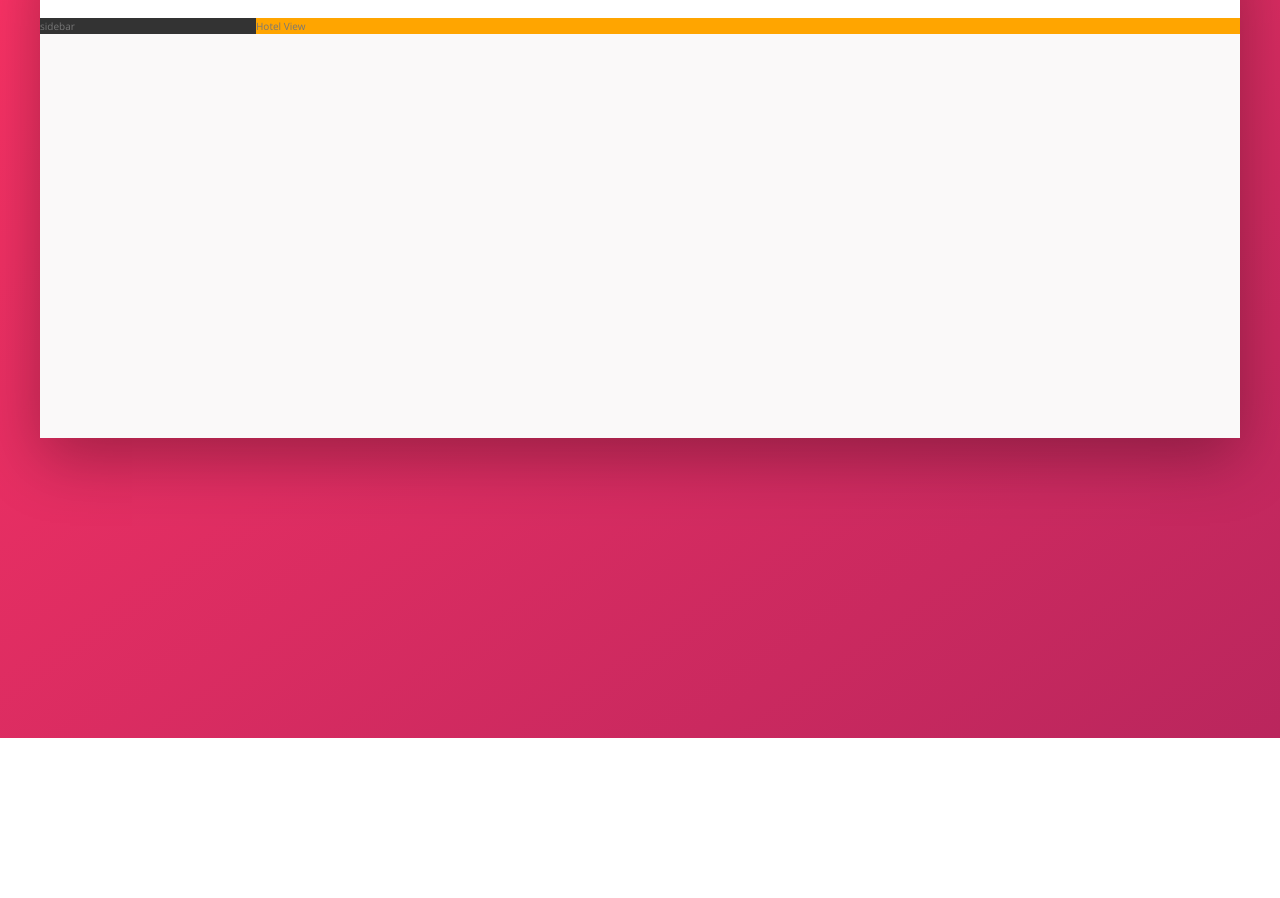
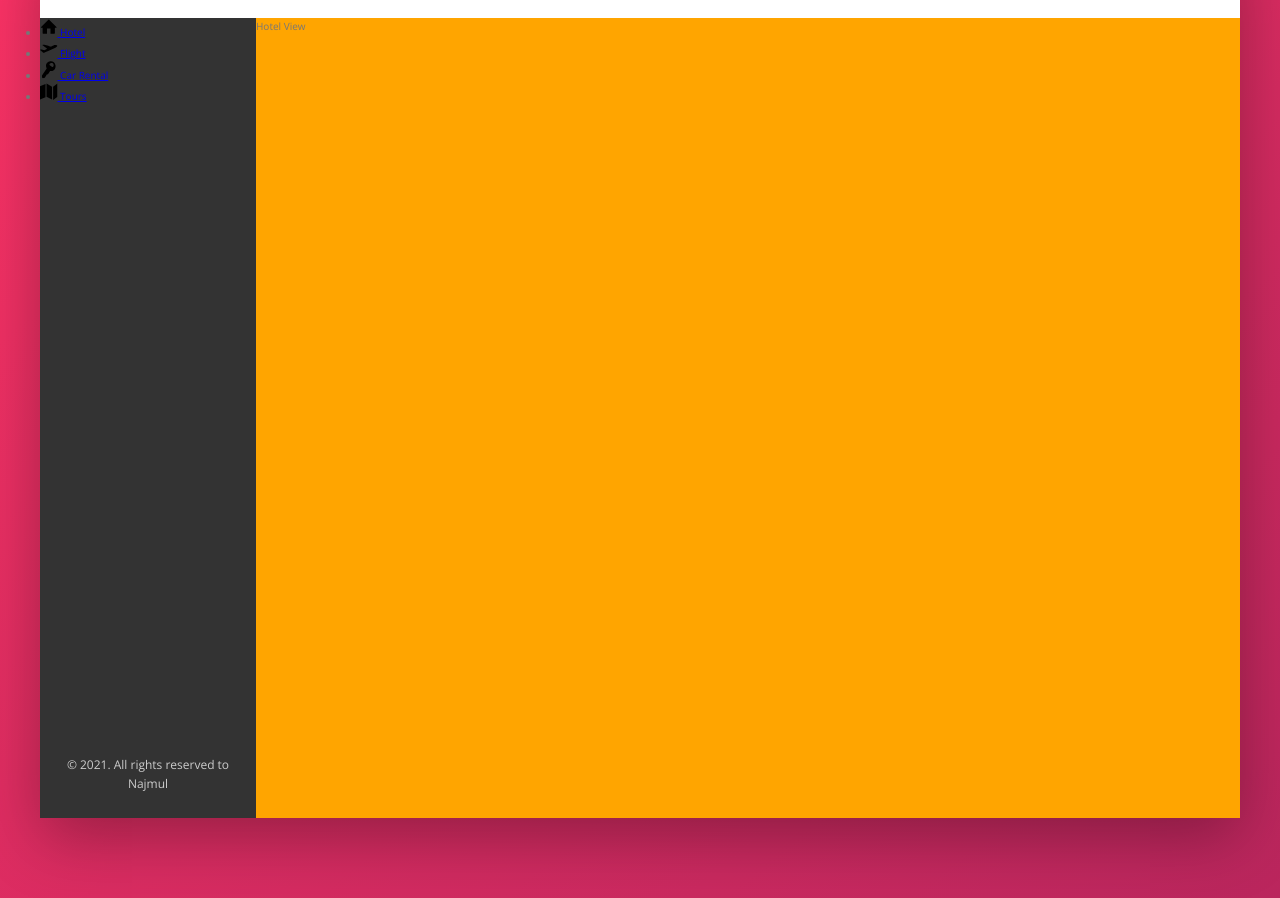
Before and after one commit to najmulmyself/Trillo, a website: page index.html in a window 1280 px wide. Shown: the part 142-1040 px from the top of the page. Before the commit the page ends 880 px from the top, so only its background shows below. Drawn offline with nearby package versions, Linux system fonts and the light colour scheme.

Commit message:
sidebar content added

```diff
--- a/index.html
+++ b/index.html
@@ -49,11 +49,49 @@
         </nav>
       </header>
       <div class="content">
-        <nav class="sidebar">sidebar</nav>
+        <nav class="sidebar">
+          <ul class="side-nav">
+            <li class="side-nav_item">
+              <a href="#" class="side-nav_link">
+                <svg class="side-nav_icon">
+                  <use xlink:href="img/symbol.svg#icon-home"></use>
+                </svg>
+                <span>Hotel</span>
+              </a>
+            </li>
+
+            <li class="side-nav_item">
+              <a href="#" class="side-nav_link">
+                <svg class="side-nav_icon">
+                  <use xlink:href="img/symbol.svg#icon-aircraft-take-off"></use>
+                </svg>
+                <span>Flight</span>
+              </a>
+            </li>
+
+            <li class="side-nav_item">
+              <a href="#" class="side-nav_link">
+                <svg class="side-nav_icon">
+                  <use xlink:href="img/symbol.svg#icon-key"></use>
+                </svg>
+                <span>Car Rental</span>
+              </a>
+            </li>
+
+            <li class="side-nav_item">
+              <a href="#" class="side-nav_link">
+                <svg class="side-nav_icon">
+                  <use xlink:href="img/symbol.svg#icon-map"></use>
+                </svg>
+                <span>Tours</span>
+              </a>
+            </li>
+          </ul>
+
+          <div class="legal">&copy; 2021. All rights reserved to Najmul</div>
+        </nav>
         <main class="hotel-view">Hotel View</main>
       </div>
     </div>
   </body>
 </html>
-
-<!-- testing github -->
--- a/package.json
+++ b/package.json
@@ -7,6 +7,7 @@
     "sass": "node-sass sass/style.scss css/style.css -w",
     "start": "npm-run-all --parallel live-server sass"
   },
+
   "author": "",
   "license": "ISC",
   "dependencies": {},
--- a/sass/component.scss
+++ b/sass/component.scss
@@ -77,7 +77,6 @@
     // if we want to fix this need to set the icon box as a flex
   }
 
-
   & > *:hover {
     background-color: var(--color-grey-light-2);
   }
@@ -126,3 +125,31 @@
     margin-right: 1rem;
   }
 }
+
+////////////////////////////////////////////////
+//SIDE NAVIGATION
+
+.side-nav {
+  &_item {
+  }
+
+  &_link {
+  }
+
+  &_icon {
+    width : 1.75rem;
+    height: 1.75rem;
+  }
+}
+
+////////////////////////////////////////////////
+//LEGAL TEXT
+
+.legal {
+  font-size: 1.2rem;
+  color: var(--color-grey-light-4);
+  text-align: center;
+  padding: 2.5rem;
+  text-decoration: none;
+
+}
--- a/sass/layout.scss
+++ b/sass/layout.scss
@@ -18,13 +18,19 @@
   align-items: center;
 }
 .content {
-    display:flex;
+  display: flex;
 }
 .sidebar {
-    background-color: var(--color-grey-dark-1);
-    flex: 0 0 18%; //flex : flex-grow flex-srink flex-basis;
+  background-color: var(--color-grey-dark-1);
+  flex: 0 0 18%; //flex : flex-grow flex-srink flex-basis;
+
+  display: flex;
+  flex-direction: column;
+  justify-content: space-between;
 }
 .hotel-view {
-    background-color: orange;
-    flex: 1; // it will contain rest of the width which is 82%;
+  // test
+  height: 80rem;
+  background-color: orange;
+  flex: 1; // it will contain rest of the width which is 82%;
 }
```
Also changed, not shown: css/style.css.
